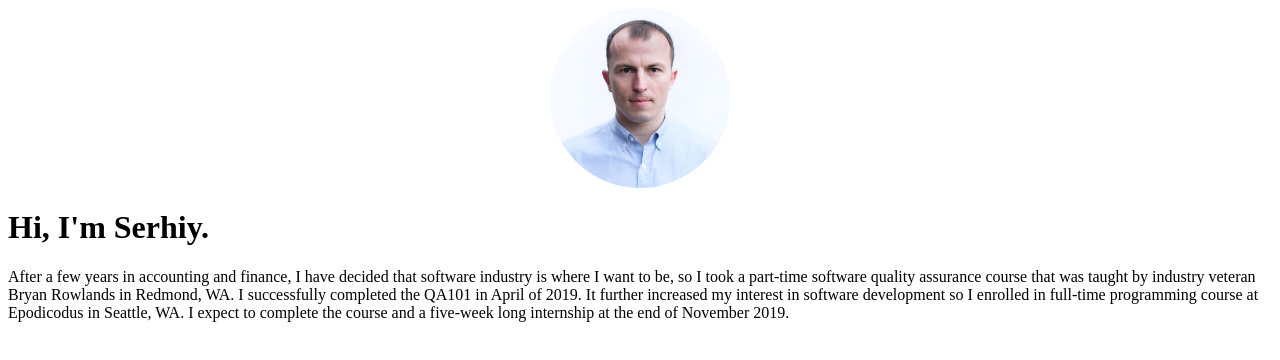
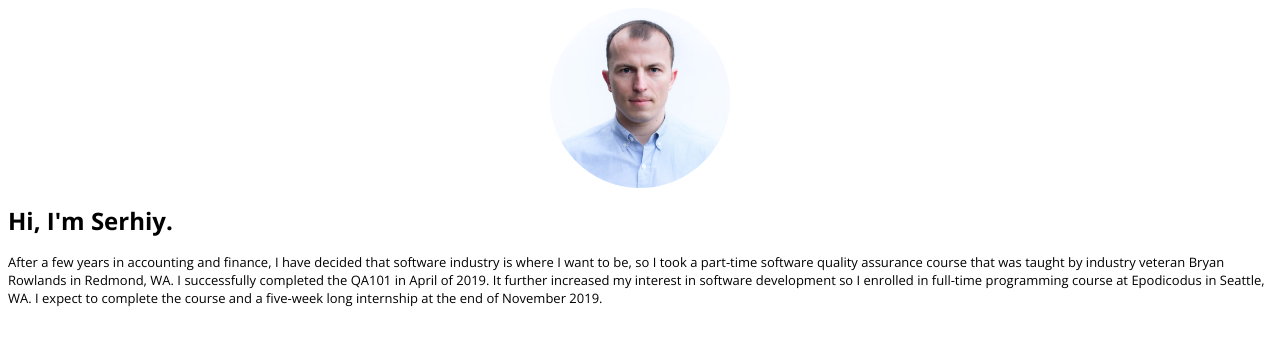
Before and after one commit to svsavchuk/portfolio, a plain HTML site: page index.html in a window 1280 px wide. Drawn offline with nearby package versions, Linux system fonts and the light colour scheme.

Commit message:
Embed Google font.

```diff
--- a/css/styles.css
+++ b/css/styles.css
@@ -1,7 +1,17 @@
 body {
-  background-color: white;
+  font-family:
+
 }
 
+h1 {
+  font-family: 'Open Sans', sans-serif;
+  font-size: x-large;
+}
+
+p {
+  font-family: 'Open Sans', sans-serif;
+  font-size: small;
+}
 
 .avatar {
   width: 180px;
--- a/index.html
+++ b/index.html
@@ -3,6 +3,7 @@
   <head>
     <meta charset="utf-8">
     <link rel="stylesheet" href="css/styles.css">
+    <link href="https://fonts.googleapis.com/css?family=Open+Sans:300,400,400i,600,700&display=swap" rel="stylesheet">
     <title>Serhiy Savchuk's Portfolio</title>
   </head>
   <body>
```
